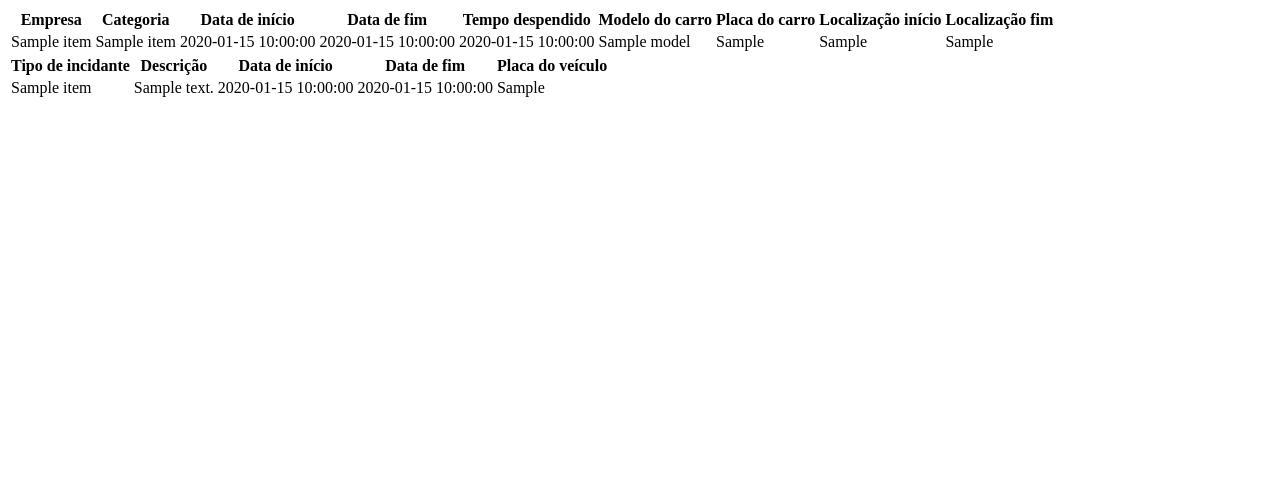
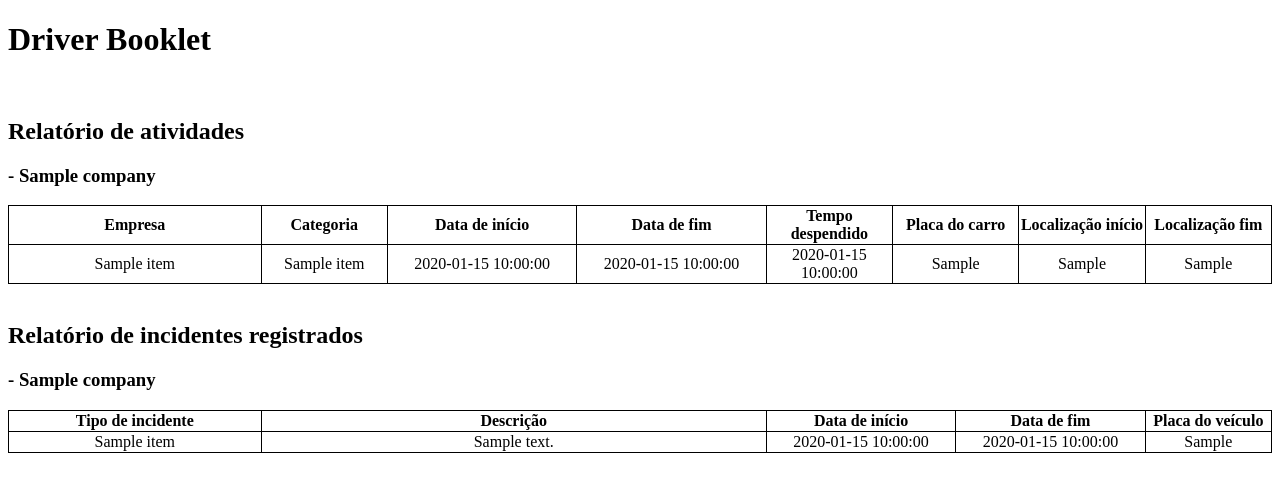
Before and after one commit to Matheus-C/driver-booklet, a Flask app: template app/templates/htmx/report/report_pdf_template.html in a window 1280 px wide. Shown: the top 492 px of the page. Run offline with Flask 3, Linux system fonts and the light colour scheme; the template is opened without the code that fills it: most values are stand-ins (such as "Sample title", 1, 10 or a date in 2020).

Commit message:
design updates on reports + updates on reports in pdf

```diff
--- a/app/templates/htmx/report/report_pdf_template.html
+++ b/app/templates/htmx/report/report_pdf_template.html
@@ -2,59 +2,71 @@
 <html>
 <head>
     <meta charset="utf-8">
+    <style>
+        table, th, td {
+          border: 1px solid black;
+          border-collapse: collapse;
+        }
+    </style>
 </head>
 <body>
-<div class="table-container">
-<table class="table is-striped">
+<h1>Driver Booklet</h1>
+<br>
+<div>
+<h2>Relatório de atividades</h2>
+    <h3>{{user.name}} - {{company.name}}</h3>
+
+<table style="width: 100%;">
     <thead>
     <tr>
-        <th>Empresa</th>
-        <th>Categoria</th>
-        <th>Data de início</th>
-        <th>Data de fim</th>
-        <th>Tempo despendido</th>
-        <th>Modelo do carro</th>
-        <th>Placa do carro</th>
-        <th>Localização início</th>
-        <th>Localização fim</th>
+        <th style="width: 20%;">Empresa</th>
+        <th style="width: 10%;">Categoria</th>
+        <th style="width: 15%;">Data de início</th>
+        <th style="width: 15%;">Data de fim</th>
+        <th style="width: 10%;">Tempo despendido</th>
+        <th style="width: 10%;">Placa do carro</th>
+        <th style="width: 10%;">Localização início</th>
+        <th style="width: 10%;">Localização fim</th>
     </tr>
     </thead>
     <tbody>
         {% for item in event_data %}
         <tr>
-            <td>{{ item.companyName }}</td>
-            <td>{{ item.categoryName }}</td>
-            <td>{{ item.dateStart }}</td>
-            <td>{{ item.dateEnd }}</td>
-            <td>{{ item.timeSpent }}</td>
-            <td>{{ item.model }}</td>
-            <td>{{ item.licensePlate }}</td>
-            <td>{{ item.locStart }}</td>
-            <td>{{ item.locEnd }}</td>
+            <td style="text-align: center;">{{ item.companyName }}</td>
+            <td style="text-align: center;">{{ item.categoryName }}</td>
+            <td style="text-align: center;">{{ item.dateStart }}</td>
+            <td style="text-align: center;">{{ item.dateEnd }}</td>
+            <td style="text-align: center;">{{ item.timeSpent }}</td>
+            <td style="text-align: center;">{{ item.licensePlate }}</td>
+            <td style="text-align: center;">{{ item.locStart }}</td>
+            <td style="text-align: center;">{{ item.locEnd }}</td>
         </tr>
         {% endfor %}
     </tbody>
 </table>
 </div>
-<div class="table-container">
-<table class="table is-striped">
+<br>
+<h2>Relatório de incidentes registrados</h2>
+<h3>{{user.name}} - {{company.name}}</h3>
+<div>
+<table style="width: 100%;">
     <thead>
     <tr>
-        <th>Tipo de incidante</th>
-        <th>Descrição</th>
-        <th>Data de início</th>
-        <th>Data de fim</th>
-        <th>Placa do veículo</th>
+        <th style="width: 20%;">Tipo de incidente</th>
+        <th style="width: 40%;">Descrição</th>
+        <th style="width: 15%;">Data de início</th>
+        <th style="width: 15%;">Data de fim</th>
+        <th style="width: 10%;">Placa do veículo</th>
     </tr>
     </thead>
     <tbody>
         {% for item in attachment_data %}
         <tr>
-            <td>{{ item.categoryName }}</td>
-            <td>{{ item.description }}</td>
-            <td>{{ item.start_date }}</td>
-            <td>{{ item.end_date }}</td>
-            <td>{{ item.licensePlate }}</td>
+            <td style="text-align: center;">{{ item.categoryName }}</td>
+            <td style="text-align: center;">{{ item.description }}</td>
+            <td style="text-align: center;">{{ item.start_date }}</td>
+            <td style="text-align: center;">{{ item.end_date }}</td>
+            <td style="text-align: center;">{{ item.licensePlate }}</td>
         </tr>
         {% endfor %}
     </tbody>
--- a/app/templates/reports.html
+++ b/app/templates/reports.html
@@ -56,10 +56,7 @@
         </form>
 
     </div>
-    <div class="column">
-        <h4 class="title is-4">Relatório para {{current_user.name}} ({{current_user.userIdentification}})</h4>
-    </div>
-    <div class="box" id="reportGenerated">
+    <div id="reportGenerated">
     </div>
 
 
```
Also changed, not shown: app/reports.py (+21 -6 lines), app/templates/htmx/report/report.html (+37 -31 lines).
